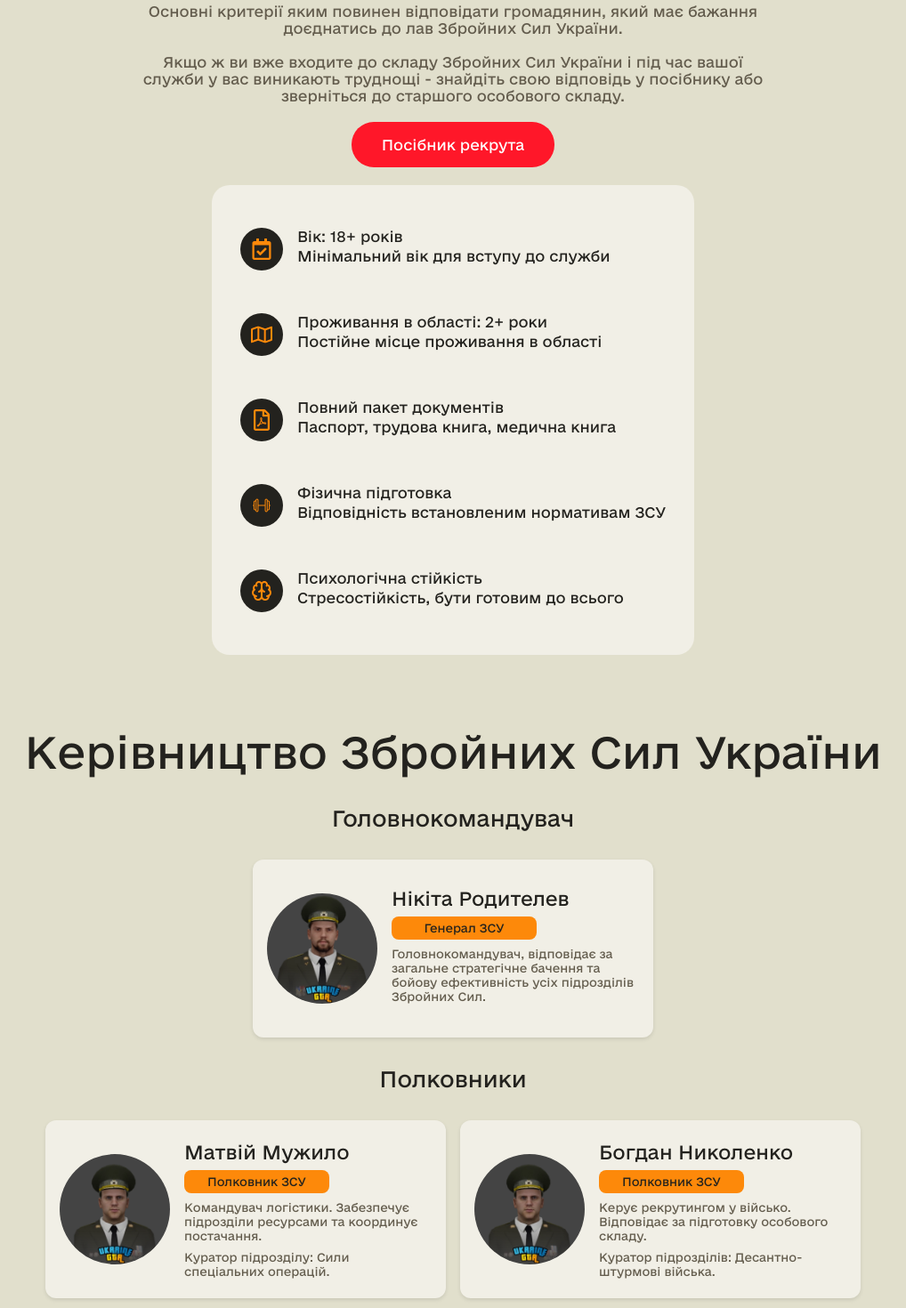
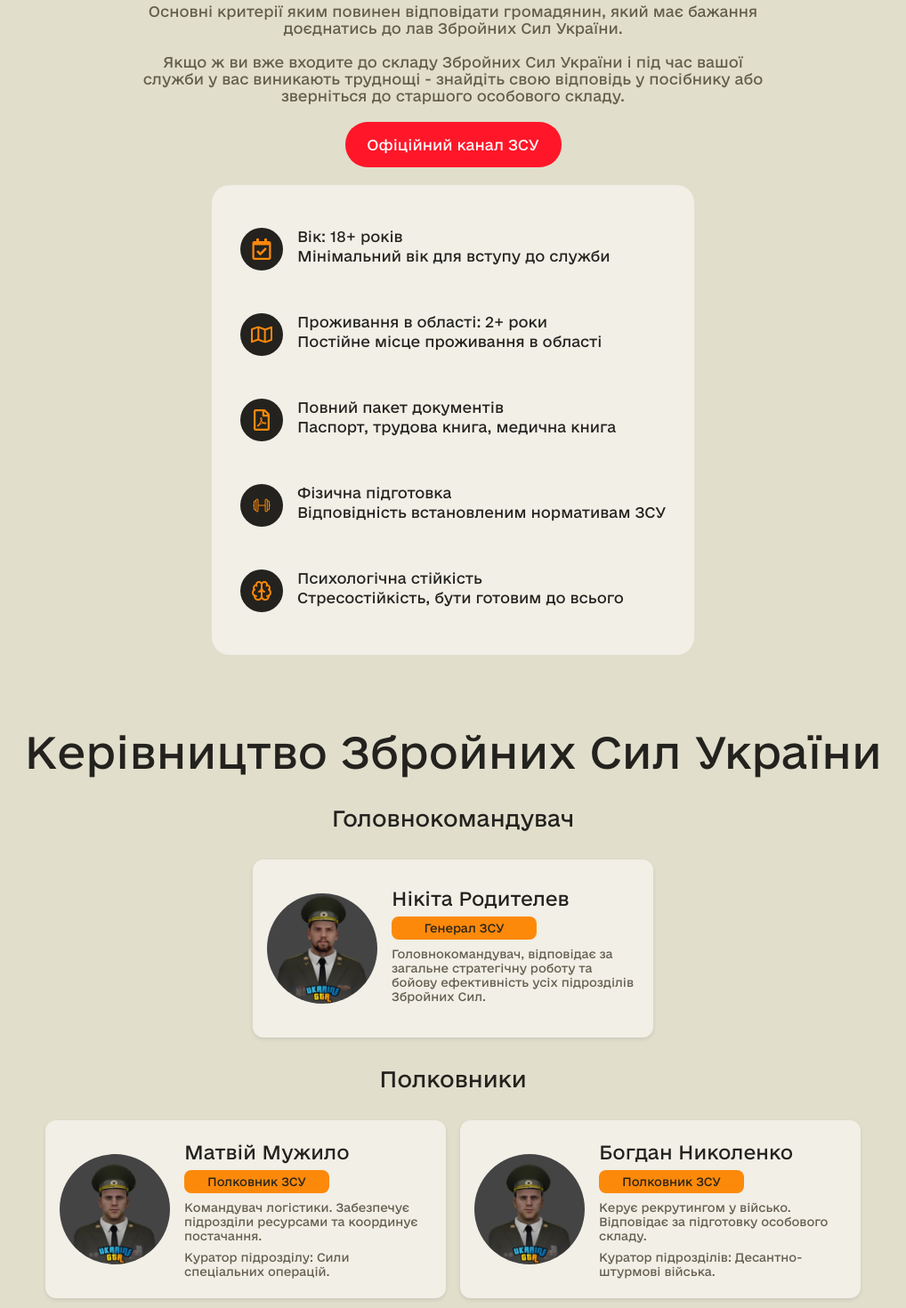
Before and after one commit to greatpersonn/ugra.army.01, a React app: page / in a window 1280 px wide. Shown: the part 880-2350 px from the top of the page at 89% size, without its empty margins (131-1149 px from the left). Built offline with nearby package versions, Linux system fonts and the light colour scheme; the HTML template or start-up script is replaced by a standard one.

Commit message:
added new section, update old section and rework

```diff
--- a/rsbuild.config.ts
+++ b/rsbuild.config.ts
@@ -31,4 +31,7 @@ export default defineConfig({
       'twitter:description': 'Всі важливі відповіді щодо служби, підрозділів та вступу до армії'
     }
   },
+  output: {
+    assetPrefix: '/ugra.army.01/',
+  }
 });
--- a/src/components/atoms/NavItem.scss
+++ b/src/components/atoms/NavItem.scss
@@ -6,7 +6,7 @@
   border: none;
 
   font-family: 'e-Ukraine', sans-serif;
-  font-size: 1rem;
+  font-size: .8rem;
   color: var(--color-text);
 
   cursor: pointer;
--- a/src/components/atoms/ThemeToggle.scss
+++ b/src/components/atoms/ThemeToggle.scss
@@ -41,7 +41,7 @@
 
   .label-text {
     color: var(--color-text);
-    font-size: 0.95rem;
+    font-size: .8rem;
   }
 
   @media (max-width: 768px) {
--- a/src/components/organisms/GallerySection.jsx
+++ b/src/components/organisms/GallerySection.jsx
@@ -24,7 +24,7 @@ const photos = [
   },
   {
     src: require('../../assets/images/gallery6.png'),
-    title: 'Оператор ППО варті неба над ВЧ',
+    title: 'Оператор ППО на варті неба над ВЧ',
   },
   {
     src: require('../../assets/images/gallery7.png'),
--- /dev/null
+++ b/src/components/organisms/LeadershipHistorySection.jsx
@@ -0,0 +1,101 @@
+// components/organisms/LeadershipHistorySection.jsx
+import { BsPatchQuestion } from "react-icons/bs";
+import './LeadershipHistorySection.scss';
+
+const leadershipFacts = [
+  'ЗСУ є однією з найбільш досвідчених армій Європи з бойовим досвідом з 2014 року.',
+  'Офіцерський склад має високу кваліфікацію завдяки західним програмам підготовки.',
+  'Генерали ЗСУ відігравали ключову роль у стримуванні повномасштабної агресії у 2022 році.',
+  'Під час терміну генерала Родителева було створено перший дроновий батальйон.',
+  'При Мужилі була впроваджена нова логістична система постачання.'
+];
+
+const pastLeaders = [
+  {
+    nickname: 'Нікіта Родителев',
+    avatar: require('../../assets/images/head_of_army.png'),
+    awards: ['Хрест особливих заслуг', 'За зразкову службу', 'Залізний хрест', 'За сприяння війську'],
+  },
+  {
+    nickname: 'Крістіан Родаріо',
+    avatar: require('../../assets/images/head_of_army.png'),
+    awards: ['Ветеран служби', 'Хрест особливих заслуг', 'За зразкову службу', 'Залізний хрест', 'Золотий тризуб', 'За мужність при виконанні спец. завдань', 'За сприяння війську'],
+  },
+  {
+    nickname: 'Нікіта Лізейник',
+    avatar: require('../../assets/images/head_of_army.png'),
+    awards: ['Ветеран служби', 'За зразкову службу', 'Залізний хрест', 'Золотий тризуб', 'Хрест ССО'],
+  },
+  {
+    nickname: 'Томас Фельдшер',
+    avatar: require('../../assets/images/head_of_army.png'),
+    awards: ['Цілком таємно'],
+  },
+  {
+    nickname: 'Антон Шелбі',
+    avatar: require('../../assets/images/head_of_army.png'),
+    awards: ['Цілком таємно'],
+  },
+  {
+    nickname: 'Владислав Дракула',
+    avatar: require('../../assets/images/head_of_army.png'),
+    awards: ['Ветеран служби', 'За зразкову службу', 'Золотий тризуб', 'Хрест ДШВ'],
+  },
+  {
+    nickname: 'Алекс Македонський',
+    avatar: require('../../assets/images/head_of_army.png'),
+    awards: ['Цілком таємно'],
+  },
+  {
+    nickname: 'Дмитро Федченко',
+    avatar: require('../../assets/images/head_of_army.png'),
+    awards: ['Ветеран служби', 'За зразкову службу', 'Золотий тризуб'],
+  },
+  {
+    nickname: 'Андрій Колос',
+    avatar: require('../../assets/images/head_of_army.png'),
+    awards: ['Ветеран служби', 'За зразкову службу', 'Золотий тризуб'],
+  },
+];
+
+const LeadershipHistorySection = () => {
+  return (
+    <section className='leadership-history'>
+      <span>Історія керівництва</span>
+      <span className='description'>
+        Керівники Збройних Сил України залишили помітний слід в історії нашої армії. Кожен із них
+        вніс унікальний вклад у становлення та розвиток сучасного війська.
+      </span>
+
+      {/* <ul className='facts'>
+        {leadershipFacts.map((fact, i) => (
+          <li className="fact" key={i}>
+            <div className="icon-wrapper">
+              <BsPatchQuestion />
+            </div>
+            <span>{fact}</span>
+          </li>
+
+        ))}
+      </ul> */}
+
+      <div className='past-leaders'>
+        {pastLeaders.map((leader, i) => (
+          <div key={i} className='leader-card'>
+            <img src={leader.avatar} alt={leader.nickname} />
+            <div className='nickname'>{leader.nickname}</div>
+            {leader.awards?.length > 0 && (
+              <ul className='awards'>
+                {leader.awards.map((award, j) => (
+                  <li key={j}>{award}</li>
+                ))}
+              </ul>
+            )}
+          </div>
+        ))}
+      </div>
+    </section>
+  );
+}
+
+export default LeadershipHistorySection;
--- /dev/null
+++ b/src/components/organisms/LeadershipHistorySection.scss
@@ -0,0 +1,132 @@
+// LeadershipHistorySection.scss
+.leadership-history {
+    display: flex;
+    flex-direction: column;
+    justify-content: center;
+    align-items: center;
+    gap: 15px;
+    padding: 4rem 1rem;
+
+    background-color: var(--color-bg);
+    color: var(--color-text);
+    text-align: center;
+
+    span:first-child {
+        font-size: 3rem;
+        color: var(--color-head-text);
+    }
+
+    span.description {
+        max-width: 800px;
+        font-size: 1rem;
+        color: var(--color-sub-text);
+    }
+
+    .facts {
+        display: flex;
+        flex-direction: column;
+        gap: 1.5rem;
+        margin: 2rem auto;
+        max-width: 800px;
+
+        .fact {
+            display: flex;
+            justify-content: center;
+            align-items: center;
+            gap: 1rem;
+
+            border-left: 4px solid var(--color-accent);
+            background-color: var(--color-bg-section);
+            padding: 1rem 1.5rem;
+            border-radius: 8px;
+            box-shadow: 0 2px 5px rgba(0, 0, 0, 0.15);
+
+            color: var(--color-sub-text);
+            font-size: 1rem;
+            line-height: 1.5;
+            transition: background 0.3s ease;
+
+            &:hover {
+                background-color: var(--color-bg-card-hover);
+                cursor: pointer;
+            }
+
+            .icon-wrapper {
+                width: 40px;
+                height: 40px;
+                min-width: 40px;
+                min-height: 40px;
+                border-radius: 50%;
+                background-color: var(--color-icon-back);
+                display: flex;
+                align-items: center;
+                justify-content: center;
+
+                svg {
+                    color: var(--color-icon-requir);
+                    font-size: 1.5rem;
+                }
+            }
+
+            span {
+                margin: 0;
+                flex: 1;
+                text-align: left;
+            }
+        }
+    }
+
+
+
+    .past-leaders {
+        display: flex;
+        flex-wrap: wrap;
+        justify-content: center;
+        gap: 1.5rem;
+
+        .leader-card {
+            width: 245px;
+            padding: 1rem .5rem;
+
+            display: flex;
+            flex-direction: column;
+            align-items: center;
+            gap: 3px;
+
+            background-color: var(--color-bg-section);
+            border-radius: 10px;
+            box-shadow: 0 2px 5px rgba(0, 0, 0, 0.2);
+
+            transition: transform 0.2s ease;
+
+            &:hover {
+                cursor: pointer;
+                transform: scale(1.03);
+            }
+
+            img {
+                width: 72px;
+                height: 72px;
+                border-radius: 50%;
+                object-fit: cover;
+                margin-bottom: 0.5rem;
+            }
+
+            span {
+                font-weight: 600;
+                font-size: 0.95rem;
+                color: var(--color-text-theme);
+                margin-bottom: 0.4rem;
+            }
+
+            .awards {
+                display: flex;
+                flex-direction: column;
+                font-size: 0.8rem;
+                color: var(--color-sub-text);
+                text-align: center;
+                list-style: none;
+            }
+        }
+    }
+}
--- a/src/components/organisms/LeadershipSection.jsx
+++ b/src/components/organisms/LeadershipSection.jsx
@@ -10,7 +10,7 @@ const leadershipStructure = [
       {
         name: 'Нікіта Родителев',
         rank: 'Генерал ЗСУ',
-        role: 'Головнокомандувач, відповідає за загальне стратегічне бачення та бойову ефективність усіх підрозділів Збройних Сил.',
+        role: 'Головнокомандувач, відповідає за загальне стратегічну роботу та бойову ефективність усіх підрозділів Збройних Сил.',
         avatar: require('../../assets/images/head_of_army.png'),
       },
     ],
@@ -73,15 +73,15 @@ const leadershipStructure = [
       {
         name: 'Микола Шевчук',
         rank: 'Підполковник ЗСУ',
-        role: '',
-        head: 'Керівник підрозділу: Сили спеціальних операці',
+        role: 'Очолює підрозділ Сил спеціальних операцій. Організовує проведення операцій на території противника.',
+        head: 'Керівник підрозділу: Сили спеціальних операцій',
         avatar: require('../../assets/images/pre_colonel.png'),
       },
       {
         name: 'Олексій Клименко',
         rank: 'Майор ЗСУ',
-        role: '',
-        head: 'Заступник керівника підрозділу: Сили спеціальних операці',
+        role: 'Відповідає за тактичну підготовку особового складу та планування спеціальних місій.',
+        head: 'Заступник керівника підрозділу: Сили спеціальних операцій',
         avatar: require('../../assets/images/major.png'),
       },
     ],
@@ -92,14 +92,14 @@ const leadershipStructure = [
       {
         name: 'Віктор Городиський',
         rank: 'Підполковник ЗСУ',
-        role: '',
+        role: 'Керує діяльністю розвідки, планує операції зі збору критично важливої інформації про противника.',
         head: 'Керівник підрозділу: Головне управління розвідки',
         avatar: require('../../assets/images/pre_colonel.png'),
       },
       {
         name: 'Хелін Найт',
         rank: 'Майор ЗСУ',
-        role: '',
+        role: 'Координує аналітичну роботу та оперативну підтримку розвідувальних місій.',
         head: 'Заступник керівника підрозділу: Головне управління розвідки',
         avatar: require('../../assets/images/major-fm.png'),
       },
@@ -111,14 +111,14 @@ const leadershipStructure = [
       {
         name: 'Назар Полторацький',
         rank: 'Підполковник ЗСУ',
-        role: '',
+        role: 'Забезпечує дотримання військової дисципліни, контролює правопорядок у підрозділах.',
         head: 'Керівник підрозділу: Військова служба правопорядку',
         avatar: require('../../assets/images/pre_colonel.png'),
       },
       {
         name: 'Микола Долар',
         rank: 'Майор ЗСУ',
-        role: '',
+        role: 'Займається профілактикою правопорушень серед військовослужбовців.',
         head: 'Заступник керівника підрозділу: Військова служба правопорядку',
         avatar: require('../../assets/images/major.png'),
       },
--- a/src/components/organisms/RequirementsList.jsx
+++ b/src/components/organisms/RequirementsList.jsx
@@ -37,7 +37,7 @@ const RequirementsList = () => {
       <div className="req-header">
         <span>Вимоги для новобранців</span>
         <span>Основні критерії яким повинен відповідати громадянин, який має бажання доєднатись до лав Збройних Сил України.<br /><br />Якщо ж ви вже входите до складу Збройних Сил України і під час вашої служби у вас виникають труднощі - знайдіть свою відповідь у посібнику або зверніться до старшого особового складу.</span>
-        <a href="https://www.youtube.com/@3cy.ug.01/videos" target="_blank">Посібник рекрута</a>
+        <a href="https://www.youtube.com/@3cy.ug.01/videos" target="_blank">Офіційний канал ЗСУ</a>
       </div>
       <div className="req-list">
         {requirements.map((req, index) => (
--- a/src/components/organisms/RequirementsList.scss
+++ b/src/components/organisms/RequirementsList.scss
@@ -35,7 +35,7 @@
     padding: 1rem 1.5rem;
     text-decoration: none;
     display: block;
-    width: 180px;
+    width: 195px;
     border-radius: 25px;
 
     transition: background .3s cubic-bezier(0.175, 0.885, 0.32, 1.275);
--- a/src/config/sections.config.js
+++ b/src/config/sections.config.js
@@ -6,4 +6,5 @@ export const SECTIONS = [
   { id: 'units', label: 'Підрозділи', enabled: true },
   { id: 'ranks', label: 'Військові звання', enabled: true },
   { id: 'gallery', label: 'Галерея', enabled: true },
+  { id: 'history', label: 'Історія керівництва', enabled: true },
 ];
```
Also changed, not shown: package.json (+7 -2 lines), src/config/sectionContent.js (+7 -0 lines), 1 other file (tests, documents, lock files or other folders).
